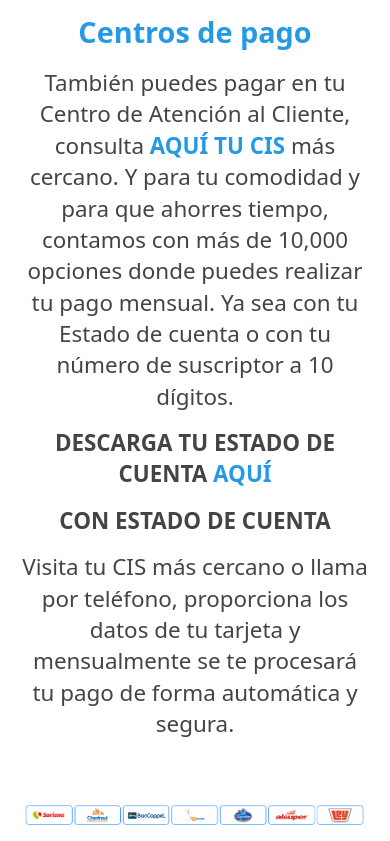
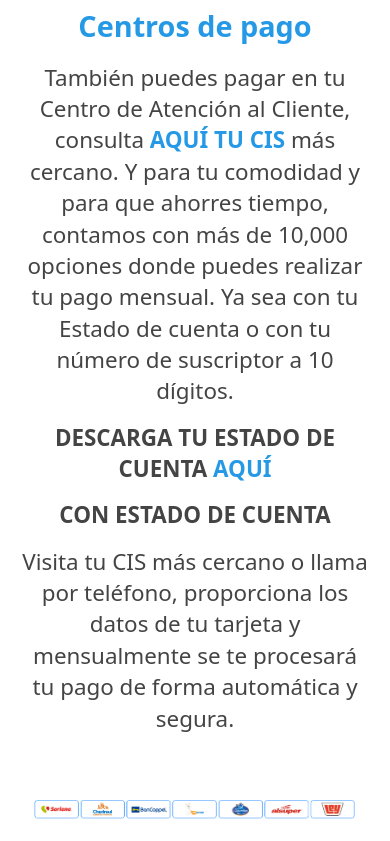
Before and after one commit to alfonsos-revtech-dev/mega, a plain HTML site: page index.html in a window 390 px wide. Shown: the part 1156-1997 px from the top of the page. Drawn offline with Linux system fonts and the light colour scheme.

Commit message:
V1.0.2
Version Beta

```diff
--- a/index.html
+++ b/index.html
@@ -55,7 +55,7 @@
             <p>Visita tu CIS más cercano o llama por teléfono, proporciona los datos de tu tarjeta y mensualmente se te procesará tu pago de forma automática y segura.</p>
         </div>
 
-        <div class="image-container">
+        <div class="image-container middle-image">
             <img src="img/middle.png" alt="Información adicional" class="content-image">
         </div>
 
@@ -64,7 +64,7 @@
             <p>Para tu comodidad y para que ahorres tiempo, contamos con más de 10,000 opciones donde puedes realizar tu pago mensual.</p>
         </div>
 
-        <div class="image-container">
+        <div class="image-container footer-image">
             <img src="img/footer.png" alt="Footer Megacable" class="content-image">
         </div>
     </div>
--- a/styles.css
+++ b/styles.css
@@ -156,15 +156,19 @@ input {
 .image-container {
     width: 100%;
     margin: 20px 0;
+    display: flex;
+    justify-content: center;
+    align-items: center;
 }
 
 .content-image {
-    width: 100%;
-    max-width: 600px;
+    max-width: 100%;
     height: auto;
+    display: block;
+    margin: 0 auto;
 }
 
-.payment-methods, .without-statement {
+.payment-methods, .without-statement, .payment-info {
     text-align: center;
     margin: 25px 0;
     width: 100%;
@@ -286,4 +290,10 @@ a {
     .payment-methods p, .without-statement p {
         font-size: 1.4rem;
     }
+
+    .middle-image .content-image,
+    .footer-image .content-image {
+        width: 95%;
+        max-width: none;
+    }
 }
```
Also changed, not shown: payment.html (+2 -2 lines).
